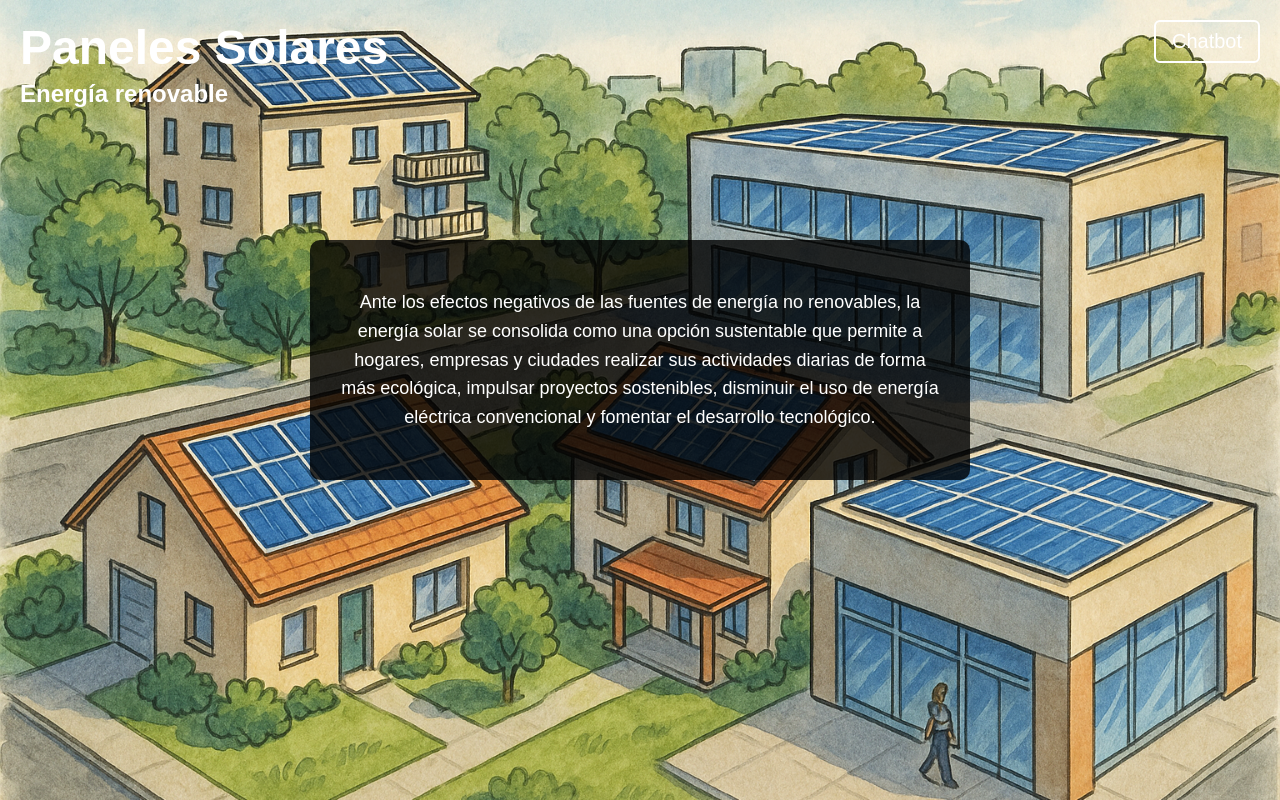
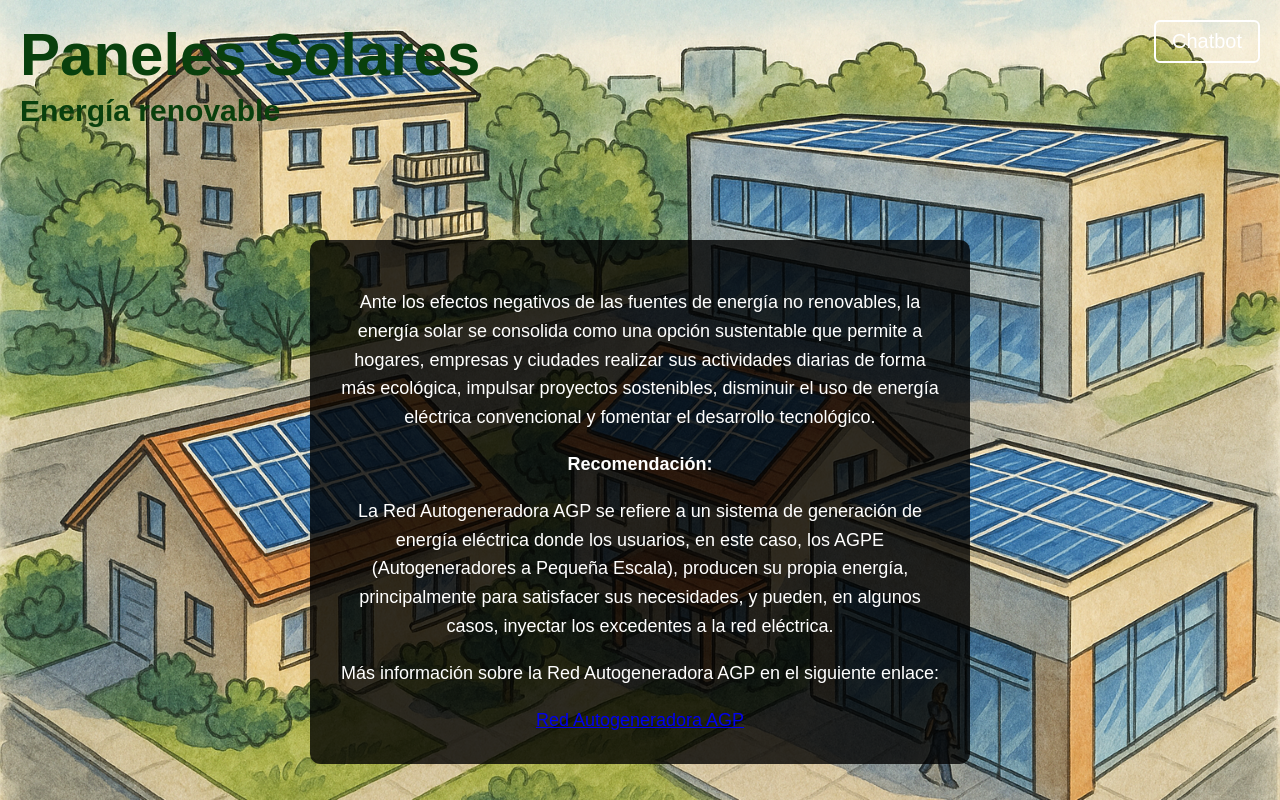
Before and after one commit to manumoralesv/Proyecto_Final_Grupo20_T.Tech, a FastAPI app: page / in a window 1280 px wide. Run offline with FastAPI, Linux system fonts and the light colour scheme; parts of the project's set-up code (start-up, migrations or seed data) failed here and were passed over.

Commit message:
Cambios y añadimientos de la página en general

```diff
--- a/main.py
+++ b/main.py
@@ -46,6 +46,8 @@ async def get_home():
     with open("templates/home.html", "r", encoding="utf-8") as file:
         return HTMLResponse(file.read())
 
+#Creamos la lista de preguntas frecuentes y sus respuestas
+# Esta lista contiene preguntas frecuentes sobre paneles solares, organizadas por categorías.
 data = [
         {"category": "1", "phrase": "¿Qué son los paneles solares?"},
         {"category": "1", "phrase": "¿Qué son las placas solares?"},
@@ -97,7 +99,19 @@ data = [
         {"category": "10", "phrase": "¿En qué lugares funcionan mejor los paneles solares?"},
         {"category": "10", "phrase": "¿Dónde conviene instalar paneles solares?"},
         {"category": "10", "phrase": "¿En qué zonas rinden más los paneles solares?"},
-    ]
+        {"category": "11", "phrase": "¿Existen subsidios para paneles solares en Colombia?"},
+        {"category": "11", "phrase": "¿Hay ayudas gubernamentales para instalar paneles solares?"},
+        {"category": "11", "phrase": "¿Cómo financiar paneles solares?"},
+        {"category": "12", "phrase": "¿Cuánto duran los paneles solares?"},
+        {"category": "12", "phrase": "¿Qué garantía tienen los paneles solares?"},
+        {"category": "12", "phrase": "Vida útil de un panel solar"},
+        {"category": "13", "phrase": "¿Los paneles solares funcionan con cualquier techo?"},
+        {"category": "13", "phrase": "¿Puedo instalar paneles solares en un apartamento?"},
+        {"category": "13", "phrase": "Requisitos para instalar paneles solares"},
+        {"category": "14", "phrase": "¿Funcionan los paneles solares cuando está nublado?"},
+        {"category": "14", "phrase": "¿Lluvia y paneles solares?"},
+        {"category": "14", "phrase": "Eficiencia en climas húmedos"},
+        ]
 
 responses = {
     "1": "Las placas solares son un dispositivo de captación de radiación solar y es capaz de transformarla en calor para el uso de aguas residenciales (colector solar) o en el electricidad para la alimentación de los consumos energéticos de una vivienda o comercio (panel solar fotovoltaico). Su fabricación se basa en células fotovoltaicas de silicio.",
@@ -109,6 +123,10 @@ responses = {
     "8": "El ahorro con paneles solares depende del tamaño del sistema y el consumo de electricidad, pero muchos propietarios informan ahorros significativos en sus facturas mensuales.",
     "9": "Los paneles solares tienen un impacto ambiental positivo al reducir la dependencia de combustibles fósiles y disminuir las emisiones de gases de efecto invernadero.",
     "10": "Los paneles solares son más efectivos en áreas con alta exposición solar, como regiones soleadas y desérticas, pero también pueden funcionar en climas nublados.",
+    "11": "En Colombia, existen programas de subsidios y financiación para paneles solares, como el 'Programa de Energización Rural' y líneas de crédito verde. Algunas alcaldías también ofrecen incentivos fiscales.",
+    "12": "Los paneles solares tienen una vida útil de '25 a 30 años'. La mayoría incluyen garantías de 10 a 12 años para rendimiento (80% de eficiencia mínima).",
+    "13": "Los paneles solares son compatibles con la mayoría de techos (inclinados o planos). En apartamentos, se requiere permiso de la copropiedad y espacio adecuado en áreas comunes.",
+    "14": "Sí, los paneles solares funcionan en días nublados, aunque su eficiencia disminuye un '15-25%'. La lluvia incluso ayuda a limpiar la superficie de los paneles.",
     }
 
 @app.get("/chatbot", response_class=HTMLResponse, tags=["páginas"])
@@ -129,8 +147,11 @@ def encontrar_categoria(pregunta_usuario: str) -> str | None:
 
     # Primero buscar coincidencias con palabras clave importantes
     palabras_clave = {
+        "Qué son": "1",
+        "Que son": "1",
         "instal": "5",  # Para "instalar", "instalación", etc.
         "funcion": "2",
+        "función": "2",
         "tipos": "3",
         "beneficios": "4",
         "manten": "6",  # Para "mantenimiento", "mantener"
@@ -138,8 +159,25 @@ def encontrar_categoria(pregunta_usuario: str) -> str | None:
         "cuesta": "7",
         "ahorr": "8",
         "medio ambiente": "9",
-        "donde": "10"
-    }
+        "efectiv": "10", # Para "efectividad", "efectivo"
+        "subsidio": "11",
+        "financiacion": "11",
+        "financiación": "11",
+        "ayuda": "11",
+        "credito": "11",
+        "crédito": "11",
+        "dura": "12",
+        "vida util": "12",
+        "garantia": "12",
+        "garantía": "12",
+        "techo": "13",
+        "apartamento": "13",
+        "edificio": "13",
+        "nublado": "14",
+        "lluvia": "14",
+        "clima": "14",
+        "invierno": "14",
+        }
 
     for palabra, categoria in palabras_clave.items():
         if palabra in pregunta_usuario:
@@ -194,20 +232,36 @@ async def use_chatbot(query: str):
         }
 
     if categoria == "7":
-        return await precios_dep()
+        return await precios_dep(query)  # Pasar la consulta a la función de precios
 
     respuesta = responses.get(categoria, "Lo siento, no tengo una respuesta para eso.")
     return {"respuesta": respuesta}
 
-async def precios_dep():
+async def precios_dep(query: str = None):
+    if query:
+        # Buscar el departamento en la consulta
+        departamento_encontrado = None
+        for item in data_list:
+            if item['Departamento'].lower() in query.lower():
+                departamento_encontrado = item
+                break
+
+        if departamento_encontrado:
+            response = (
+                f"Precios en el departamento de {departamento_encontrado['Departamento']}:\n"
+                f"Panel Individual: {departamento_encontrado['Precio Panel Individual (COP)']} COP\n"
+                f"Sistema Residencial: {departamento_encontrado['Costo Sistema Residencial (COP)']} COP\n"
+                f"Sistema Comercial: {departamento_encontrado['Costo Sistema Comercial (COP)']} COP"
+            )
+            return JSONResponse(content={'respuesta': response})
+
+    # Si no se especificó un departamento o no se encontró, mostrar todos
     response = "Los precios de los paneles solares por departamento son:\n"
     for item in data_list:
         response += (
-        f"\nDepartamento de {item['Departamento']}: "
+            f"\nDepartamento de {item['Departamento']}: "
             f"Individual {item['Precio Panel Individual (COP)']} COP, "
             f"Sistema residencial {item['Costo Sistema Residencial (COP)']} COP, "
-            f"Sistema comercial {item['Costo Sistema Comercial (COP)']} COP\n"
+            f"Sistema comercial {item['Costo Sistema Comercial (COP)']} COP"
         )
-    return JSONResponse(content={
-        'respuesta': response
-    })
+    return JSONResponse(content={'respuesta': response})
--- a/static/style_home.css
+++ b/static/style_home.css
@@ -14,16 +14,16 @@ body {
   top: 20px;
   left: 20px;
   text-align: left;
-  color: rgb(255, 255, 255);
+  color: rgb(9, 64, 13);
 }
 
 .titles h1 {
-  font-size: 48px;
+  font-size: 60px;
   margin: 0;
 }
 
 .titles h2 {
-  font-size: 24px;
+  font-size: 30px;
   margin: 5px 0 0 0;
 }
 
--- a/templates/home.html
+++ b/templates/home.html
@@ -20,6 +20,10 @@
   <div class="overlay">
     <div class="center-box">
       <p>Ante los efectos negativos de las fuentes de energía no renovables, la energía solar se consolida como una opción sustentable que permite a hogares, empresas y ciudades realizar sus actividades diarias de forma más ecológica, impulsar proyectos sostenibles, disminuir el uso de energía eléctrica convencional y fomentar el desarrollo tecnológico.</p>
+      <strong> Recomendación:</strong>
+        <p> La Red Autogeneradora AGP se refiere a un sistema de generación de energía eléctrica donde los usuarios, en este caso, los AGPE (Autogeneradores a Pequeña Escala), producen su propia energía, principalmente para satisfacer sus necesidades, y pueden, en algunos casos, inyectar los excedentes a la red eléctrica. </p>
+        <p> Más información sobre la Red Autogeneradora AGP en el siguiente enlace: </p>
+      <a href="https://www.epm.com.co/content/dam/epm/clientes-y-usuarios/autogeneradores/autogeneradores-1/autogeneracion-pequena-escala-agpe-generacion-distribuida-gd-v3-1.pdf" target="_blank">Red Autogeneradora AGP</a>
     </div>
     <a href="chatbot">
       <button class="chatbot-btn">Chatbot</button>
```
